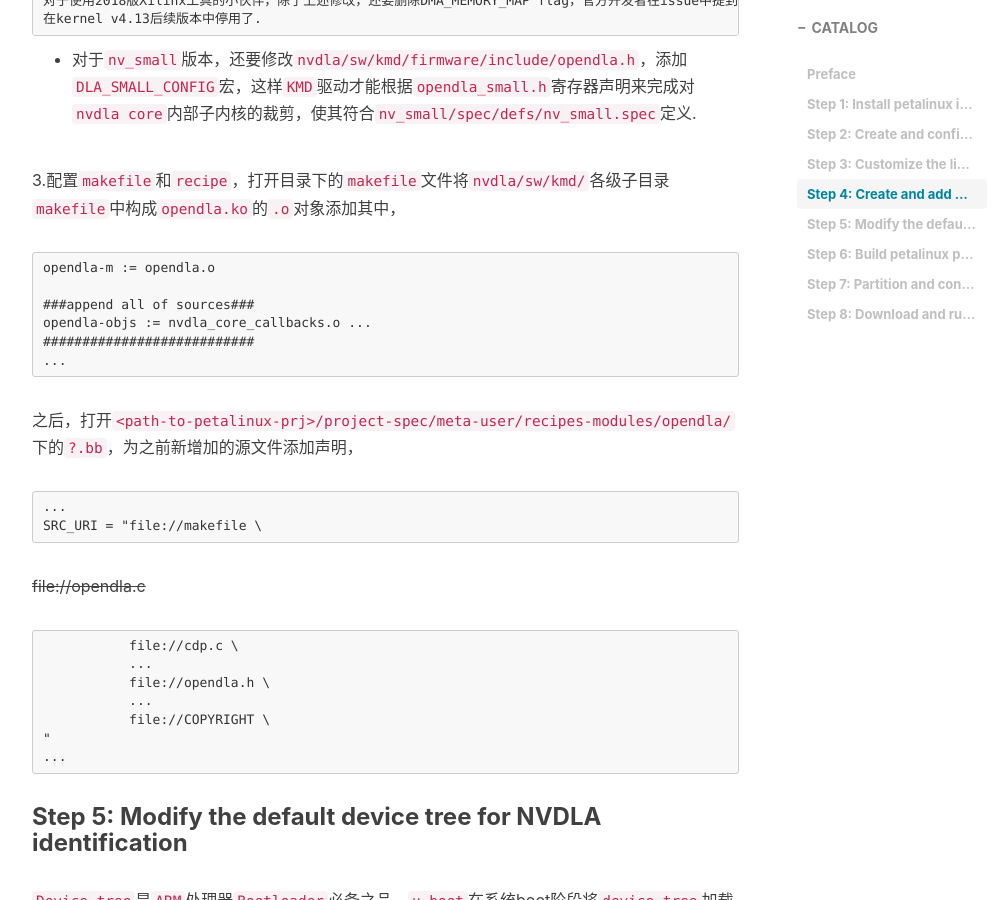
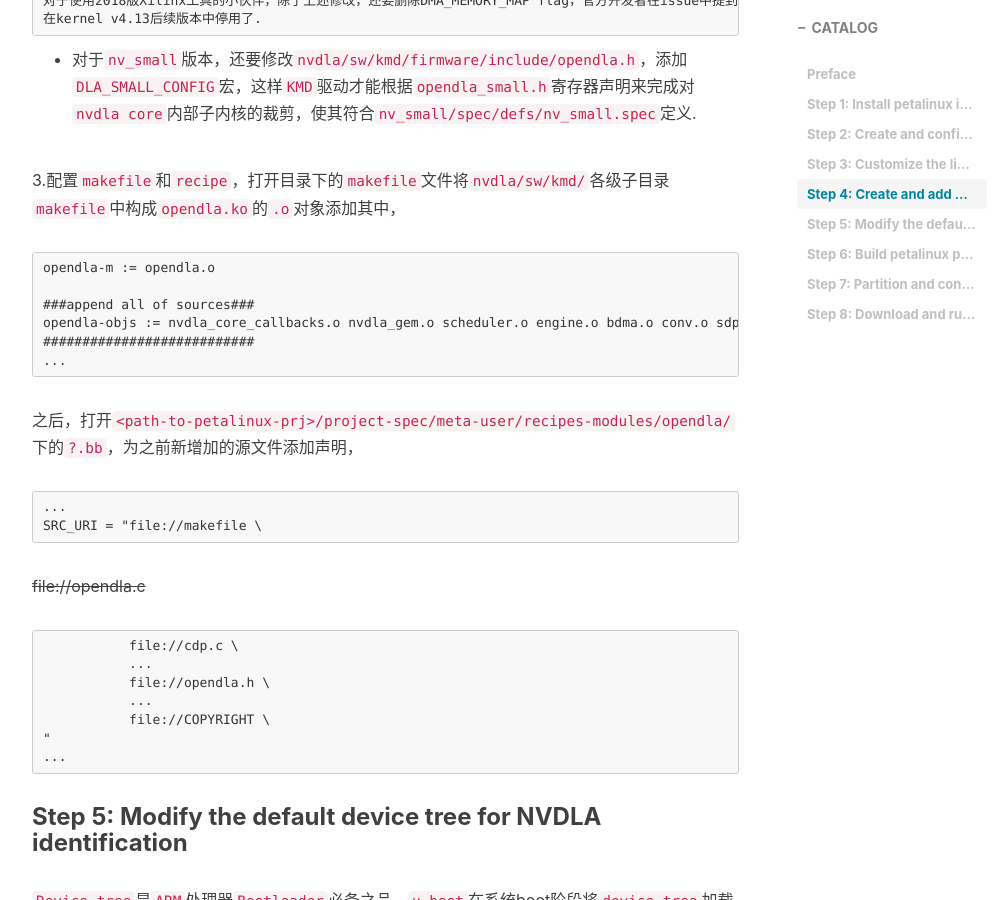
Before and after one commit to VVViy/VVViy.github.io, a Jekyll site: the page built from _posts/2018-09-17-nv_small-FPGA-Mapping-Workflow-II.md, in a window 1280 px wide and 900 px high, scrolled down 6596 px. Shown: the whole window, without its empty margins (233-1239 px from the left). Built offline with Jekyll 4.4.1, drawn with Linux system fonts in a browser that asks for light colours; nearby versions of some CDN libraries; comment, search, counter and statistics services are not loaded.

Commit message:
Update 2018-09-17-nv_small-FPGA-Mapping-Workflow-II.md
complete opendla-objs in kmd makefile

````diff
--- a/_posts/2018-09-17-nv_small-FPGA-Mapping-Workflow-II.md
+++ b/_posts/2018-09-17-nv_small-FPGA-Mapping-Workflow-II.md
@@ -173,7 +173,7 @@ modules子工程创建后，将`nvdla/sw/kmd/`下的所有`.c,.h`文件拷贝到
 opendla-m := opendla.o
 
 ###append all of sources###
-opendla-objs := nvdla_core_callbacks.o ...
+opendla-objs := nvdla_core_callbacks.o nvdla_gem.o scheduler.o engine.o bdma.o conv.o sdp.o cdp.o pdp.o rubik.o cache.o common.o engine_data.o engine_isr.o engine_debug.o
 ###########################
 ...
 ```
````
